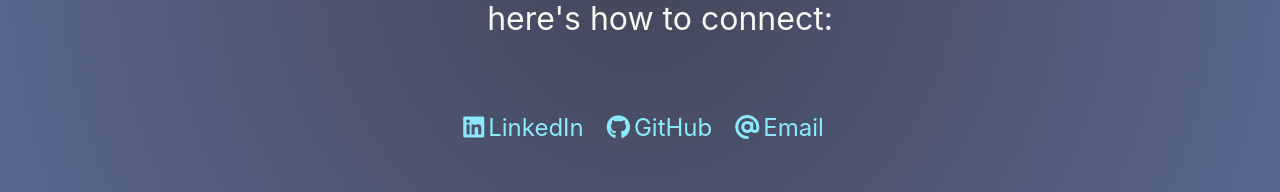
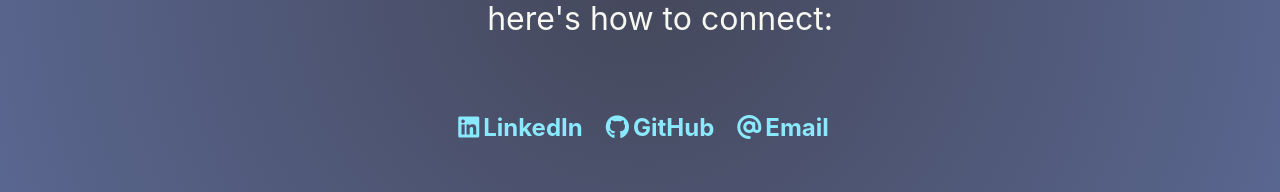
Before and after one commit to IPREM1ERI/portfolio, a React (Create React App) app: page /contact in a window 1280 px wide. Shown: the part 438-630 px from the top of the page. Built offline with nearby package versions, Linux system fonts and the light colour scheme.

Commit message:
adjust font weight in contact page

```diff
--- a/src/App.css
+++ b/src/App.css
@@ -82,3 +82,7 @@ width: 100%;
   padding-bottom: 175px;
   margin: 0;
 }
+
+.linkNames {
+  font-weight: bold;
+}
```
